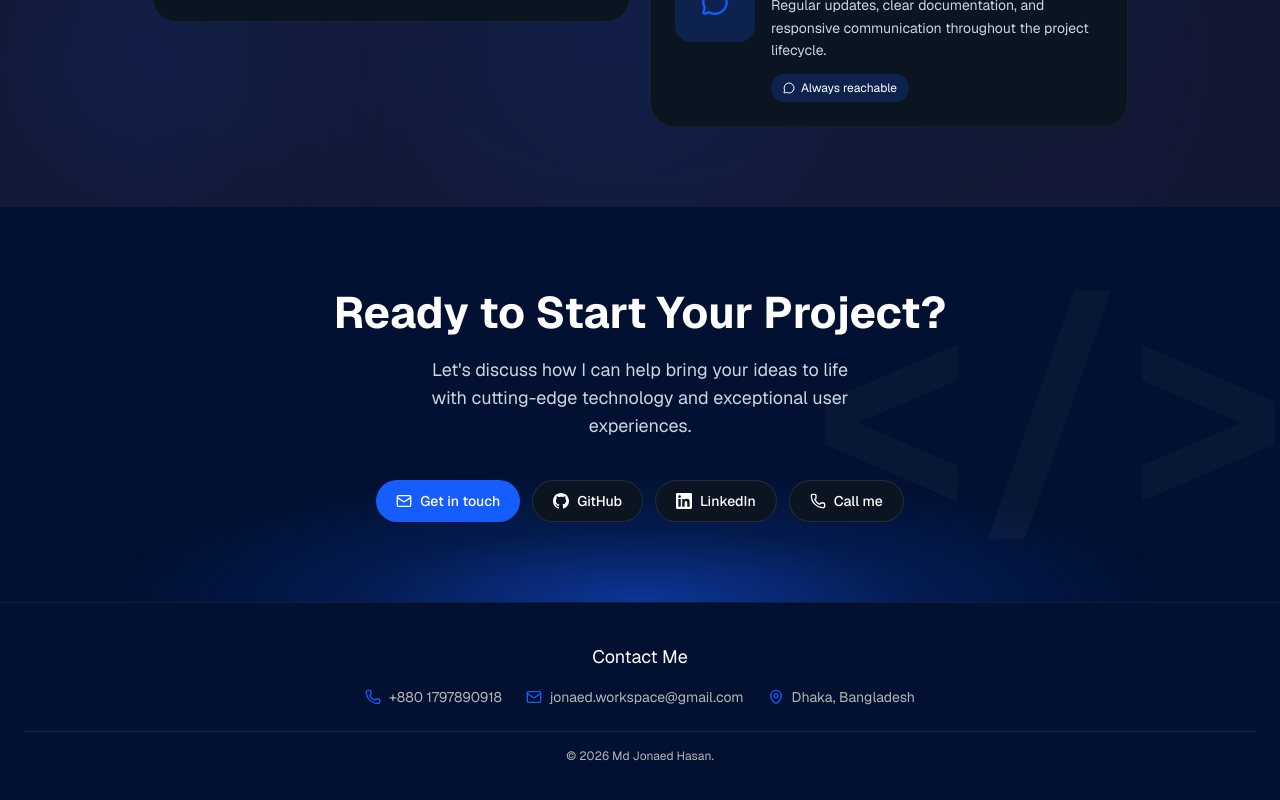
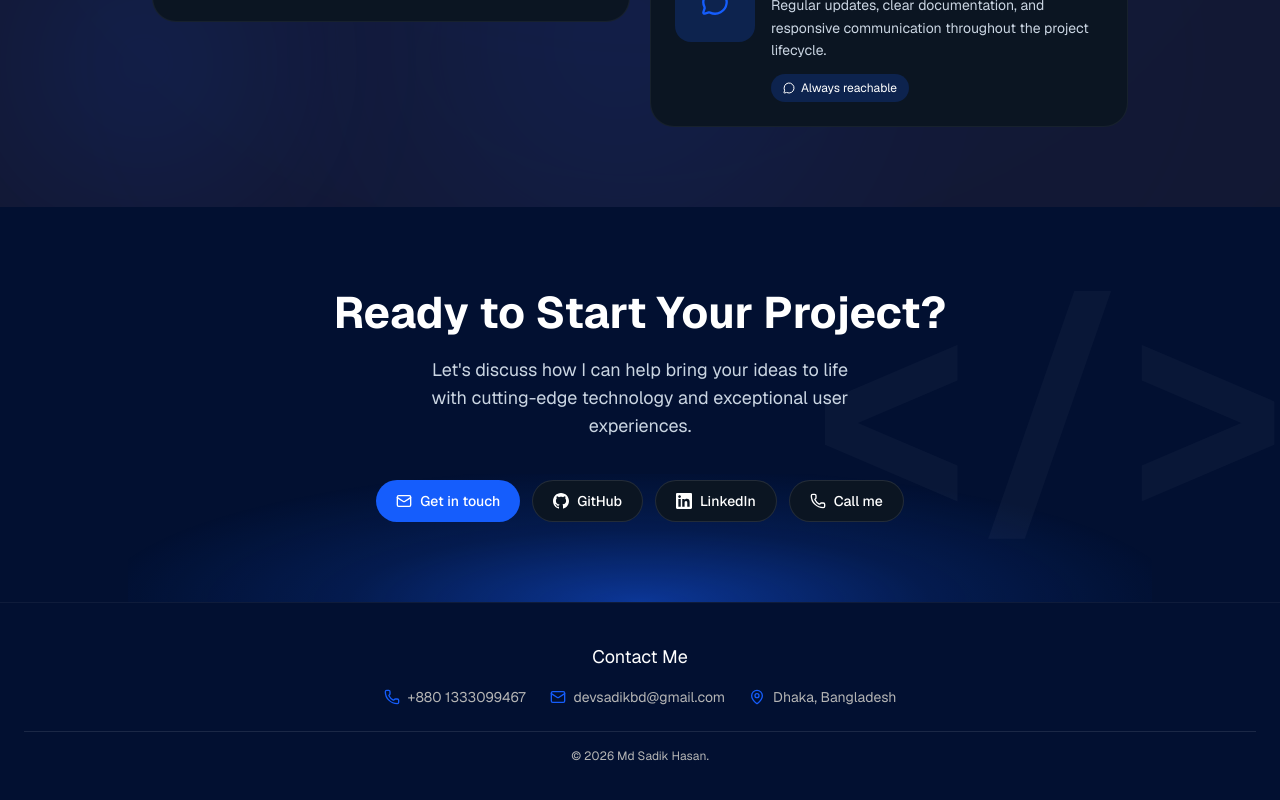
Before and after one commit to devmdsadikhasan/portfolio, a Next.js app: page / in a window 1280 px wide. Shown: the part 4732-5532 px from the top of the page. Built offline with nearby package versions, Linux system fonts and the light colour scheme.

Commit message:
fix: update contact information and footer attribution

```diff
--- a/src/app/page.tsx
+++ b/src/app/page.tsx
@@ -744,14 +744,14 @@ export default function Home() {
 
           <div className="flex flex-wrap justify-center gap-3">
             <a
-              href="mailto:jonaed.workspace@gmail.com"
+              href="mailto:devsadikbd@gmail.com"
               className="inline-flex items-center gap-2 px-5 py-2.5 bg-[#155dfc] hover:bg-[#1050e0] text-white rounded-full text-sm font-medium transition-all"
             >
               <Mail size={16} />
               Get in touch
             </a>
             <a
-              href="https://github.com/jonaed1230"
+              href="https://github.com/devmdsadikhasan"
               target="_blank"
               rel="noopener noreferrer"
               className="inline-flex items-center gap-2 px-5 py-2.5 bg-[#0b1522] hover:bg-[#112a36] text-white rounded-full text-sm font-medium transition-all border border-white/10"
@@ -762,7 +762,7 @@ export default function Home() {
               GitHub
             </a>
             <a
-              href="https://linkedin.com/in/jonaed1230"
+              href="https://linkedin.com/in/devmdsadikhasan"
               target="_blank"
               rel="noopener noreferrer"
               className="inline-flex items-center gap-2 px-5 py-2.5 bg-[#0b1522] hover:bg-[#112a36] text-white rounded-full text-sm font-medium transition-all border border-white/10"
@@ -773,7 +773,7 @@ export default function Home() {
               LinkedIn
             </a>
             <a
-              href="tel:+8801797890918"
+              href="tel:+8801333099467"
               className="inline-flex items-center gap-2 px-5 py-2.5 bg-[#0b1522] hover:bg-[#112a36] text-white rounded-full text-sm font-medium transition-all border border-white/10"
             >
               <Phone size={16} />
@@ -791,11 +791,11 @@ export default function Home() {
             <div className="flex flex-wrap justify-center gap-6 text-sm text-[#b5b5b5]">
               <span className="flex items-center gap-2">
                 <Phone size={16} className="text-[#155dfc]" />
-                +880 1797890918
+                +880 1333099467
               </span>
               <span className="flex items-center gap-2">
                 <Mail size={16} className="text-[#155dfc]" />
-                jonaed.workspace@gmail.com
+                devsadikbd@gmail.com
               </span>
               <span className="flex items-center gap-2">
                 <MapPin size={16} className="text-[#155dfc]" />
@@ -804,7 +804,7 @@ export default function Home() {
             </div>
           </div>
           <div className="w-full h-px bg-white/10 mb-4" />
-          <p className="text-center text-[#b5b5b5] text-xs">© {new Date().getFullYear()} Md Jonaed Hasan.</p>
+          <p className="text-center text-[#b5b5b5] text-xs">© {new Date().getFullYear()} Md Sadik Hasan.</p>
         </div>
       </footer>
     </div>
```
